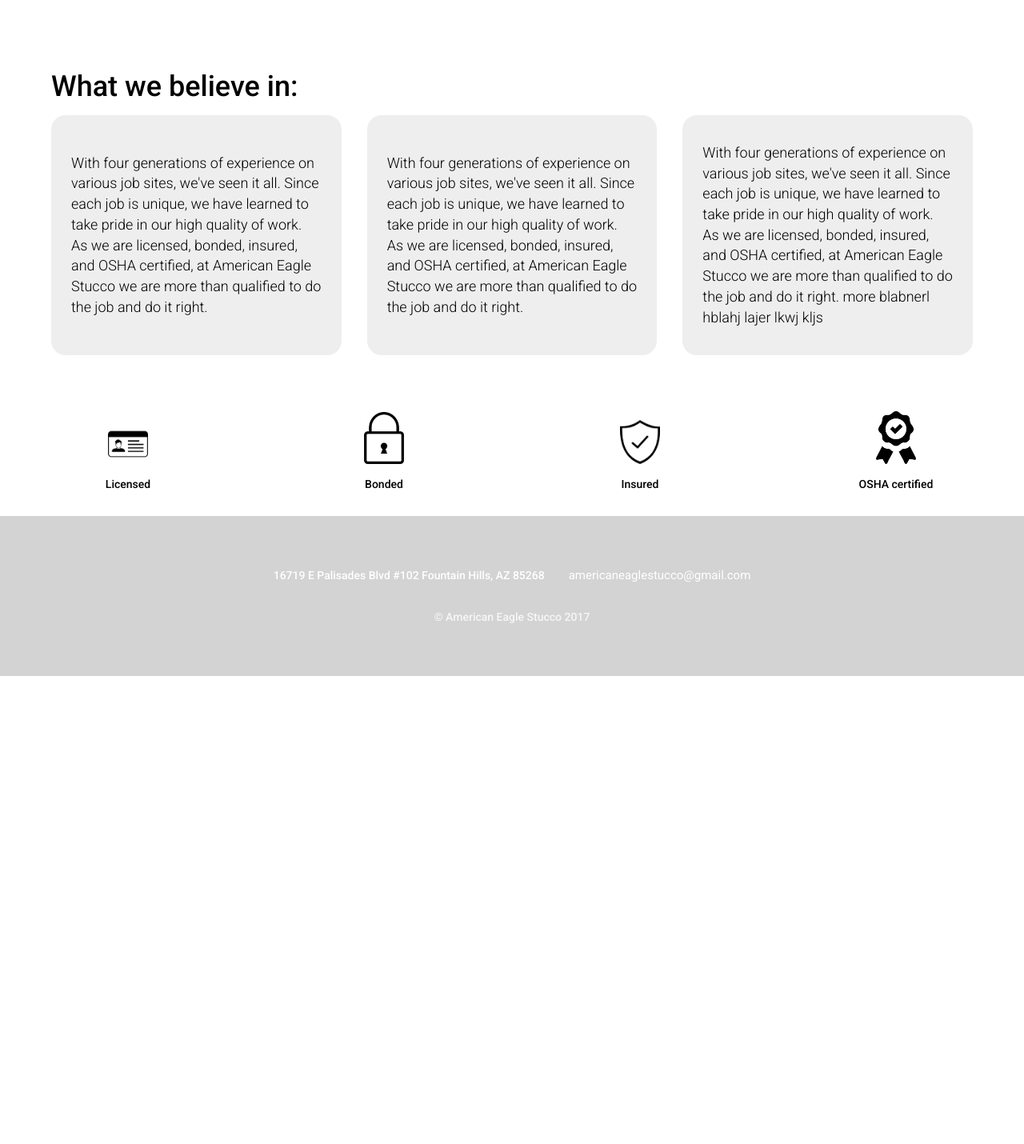
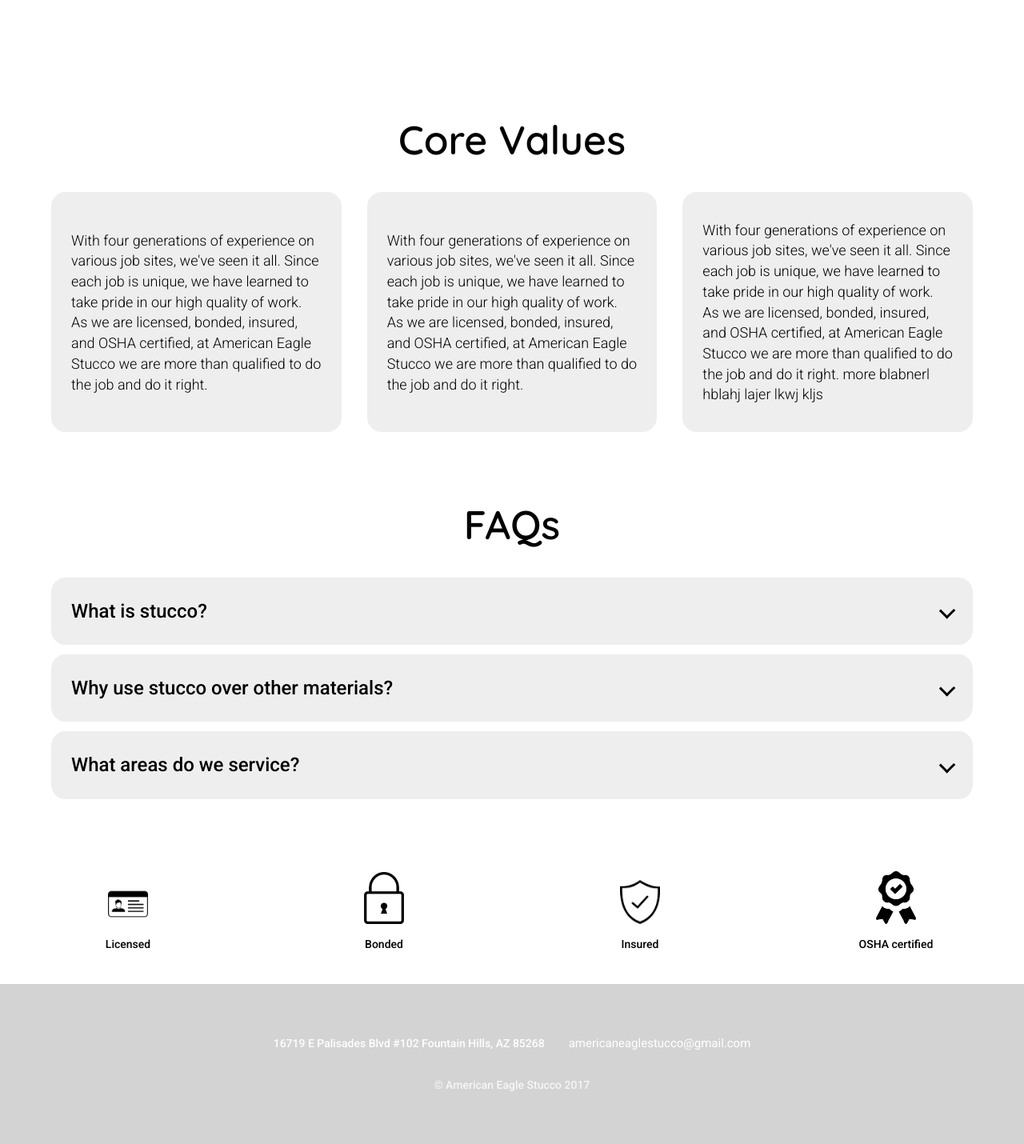
Before and after one commit to cnimcheski/American-Eagle-Stucco, a Flask app: page /about in a window 1280 px wide. Shown: the part 1381-2811 px from the top of the page at 80% size. Before the commit the page ends 2226 px from the top, so only its background shows below. Run offline with Flask 3, Linux system fonts and the light colour scheme; some libraries are stand-ins or nearby versions.

Commit message:
Added a FAQ section to the about page

```diff
--- a/static/css/about.css
+++ b/static/css/about.css
@@ -1,7 +1,7 @@
 .about {
   display: flex;
   flex-direction: column;
-  gap: 30px;
+  gap: 50px;
 }
 
 .headline-background {
@@ -49,7 +49,7 @@
 }
 
 .certifications {
-  margin-top: 40px;
+  margin: 40px 0;
   display: flex;
   align-items: flex-end;
 }
@@ -71,27 +71,15 @@
   justify-content: center;
   align-items: center;
   gap: 15px;
-  margin-bottom: 30px;
 }
 
-.certification-number {
-  font-size: 26px;
-}
-
-.section-header {
+.core-values-header,
+.faqs-header {
   color: black;
-  font-weight: 400;
-  font-size: 35px;
-  margin-bottom: 20px;
-  margin-top: 0px;
-}
-
-.summary-details,
-.section-details {
-  color: black;
-  font-weight: 300;
-  font-size: 21px;
-  margin: 12px 0;
+  font-family: "Quicksand", sans-serif;
+  font-weight: 600;
+  font-size: 50px;
+  margin: 30px 0;
 }
 
 .horizontal-divider {
@@ -102,6 +90,9 @@
 .core-values-container {
   width: 90%;
   margin: 0 auto;
+  display: flex;
+  flex-direction: column;
+  align-items: center;
 }
 
 .core-values {
@@ -120,11 +111,102 @@
   justify-content: center;
 }
 
-.core-value-text {
+.core-value p,
+.answer p {
   color: black;
   font-weight: 300;
   font-size: 18px;
+}
+
+.core-value p {
   padding: 25px;
+}
+
+.faqs-container {
+  width: 90%;
+  margin: 0 auto;
+  display: flex;
+  flex-direction: column;
+  align-items: center;
+}
+
+.faqs {
+  display: flex;
+  flex-direction: column;
+  gap: 12px;
+  margin-bottom: 0;
+  padding-inline-start: 0;
+}
+
+.faq {
+  padding: 25px;
+  border-radius: 18px;
+  background-color: rgb(238, 238, 238);
+  color: black;
+  font-weight: 300;
+  font-size: 18px;
+  display: flex;
+  flex-direction: column;
+  transition: box-shadow 0.3s;
+}
+
+.question {
+  display: flex;
+  justify-content: space-between;
+  align-items: center;
+  gap: 10px;
+}
+
+.question p {
+  font-weight: 500;
+  font-size: 24px;
+}
+
+.answer {
+  max-height: 0;
+  overflow: hidden;
+  transition: max-height 1.4s ease;
+}
+
+.answer p {
+  padding-top: 12px;
+  line-height: 1.6;
+}
+
+.faq.active .answer {
+  max-height: 500px;
+  animation: fade 1s ease-in-out;
+}
+
+.faq.active .arrow {
+  transform: rotate(225deg);
+}
+
+.arrow {
+  border: solid black;
+  border-width: 0 3px 3px 0;
+  display: inline-block;
+  padding: 5.7px;
+  height: 15px;
+  transform: rotate(45deg);
+  transition: transform 0.5s ease-in;
+}
+
+/* adding the fade in effect for faqs */
+@keyframes fade  {
+  from {
+    opacity: 0;
+    transform: translateY(-10px);
+  }
+  to {
+    opacity: 1;
+    transform: translateY(0px);
+  }
+}
+
+.faq:hover {
+  box-shadow: 0px 0px 5px 2px rgba(138, 138, 138, 0.75);
+  cursor: pointer;
 }
 
 .team {
@@ -175,6 +257,7 @@
   .certification {
     flex: initial;
     width: 50%;
+    margin-bottom: 35px;
   }
 
   .certification img {
--- a/static/css/contact-us.css
+++ b/static/css/contact-us.css
@@ -33,6 +33,11 @@
   color: gray;
   font-size: 16px;
   transition: opacity 0.05s;
+}
+
+.detail-link:focus {
+  color: gray;
+  text-decoration: none;
 }
 
 .detail-link:hover {
--- a/static/css/footer.css
+++ b/static/css/footer.css
@@ -15,6 +15,11 @@
 
 .email-link {
   transition: opacity 0.05s;
+}
+
+.email-link:focus {
+  color: white;
+  text-decoration: none;
 }
 
 .email-link:hover {
--- a/static/css/header.css
+++ b/static/css/header.css
@@ -1,3 +1,5 @@
+@import url("https://fonts.googleapis.com/css2?family=Quicksand:wght@400;600&display=swap");
+
 .home-image {
   width: 100%;
   height: 800px;
@@ -21,12 +23,10 @@
   font-style: italic;
   text-align: center;
   opacity: 0.9;
-  font-weight: 400;
   font-size: 35px;
 }
 
 .home-image-overlay-text-bottom {
-  font-weight: 500;
   font-size: 60px;
 
   margin-top: 15px;
@@ -56,7 +56,14 @@
   object-fit: cover;
 }
 
+.header-image-overlay,
+.home-image-overlay-container {
+  font-family: "Quicksand", sans-serif;
+  font-weight: 600;
+}
+
 .header-image-overlay {
+  font-size: 60px;
   position: absolute;
   top: 0;
   bottom: 0;
@@ -65,8 +72,6 @@
   display: flex;
   justify-content: center;
   align-items: center;
-  font-size: 60px;
-  font-weight: 500;
 }
 
 
--- a/static/javascript/script.js
+++ b/static/javascript/script.js
@@ -7,3 +7,12 @@ const sr = ScrollReveal ({
 
 sr.reveal('.home-image-overlay-container', {origin: 'top'})
 sr.reveal('.header-image-overlay', {origin: 'top'})
+
+
+const faqs = document.querySelectorAll(".faq");
+
+faqs.forEach(faq => {
+    faq.addEventListener("click", () => {
+        faq.classList.toggle("active");
+    });
+});
--- a/templates/about.html
+++ b/templates/about.html
@@ -41,18 +41,62 @@
     </div>
 
     <div class="core-values-container">
-      <h1 style="color: black; margin-bottom: 15px;">What we believe in:</h1>
+      <!-- <p class="core-values-header">What we believe in</p> -->
+      <p class="core-values-header">Core Values</p>
+
       <div class="core-values">
         <div class="core-value">
-          <p class="core-value-text">With four generations of experience on various job sites, we've seen it all. Since each job is unique, we have learned to take pride in our high quality of work. As we are licensed, bonded, insured, and OSHA certified, at American Eagle Stucco we are more than qualified to do the job and do it right.</p>
+          <p>With four generations of experience on various job sites, we've seen it all. Since each job is unique, we have learned to take pride in our high quality of work. As we are licensed, bonded, insured, and OSHA certified, at American Eagle Stucco we are more than qualified to do the job and do it right.</p>
         </div>
 
         <div class="core-value">
-          <p class="core-value-text">With four generations of experience on various job sites, we've seen it all. Since each job is unique, we have learned to take pride in our high quality of work. As we are licensed, bonded, insured, and OSHA certified, at American Eagle Stucco we are more than qualified to do the job and do it right.</p>
+          <p>With four generations of experience on various job sites, we've seen it all. Since each job is unique, we have learned to take pride in our high quality of work. As we are licensed, bonded, insured, and OSHA certified, at American Eagle Stucco we are more than qualified to do the job and do it right.</p>
         </div>
 
         <div class="core-value">
-          <p class="core-value-text">With four generations of experience on various job sites, we've seen it all. Since each job is unique, we have learned to take pride in our high quality of work. As we are licensed, bonded, insured, and OSHA certified, at American Eagle Stucco we are more than qualified to do the job and do it right. more blabnerl hblahj lajer lkwj kljs </p>
+          <p>With four generations of experience on various job sites, we've seen it all. Since each job is unique, we have learned to take pride in our high quality of work. As we are licensed, bonded, insured, and OSHA certified, at American Eagle Stucco we are more than qualified to do the job and do it right. more blabnerl hblahj lajer lkwj kljs </p>
+        </div>
+      </div>
+    </div>
+
+    <div class="faqs-container">
+      <p class="faqs-header">FAQs</p>
+
+      <div class="faqs">
+        <div class="faq">
+          <div class="question">
+            <p>What is stucco?</p>
+
+            <i class="arrow"></i>
+          </div>
+
+          <div class="answer">
+            <p>Stucco is a construction material made from a mixture of water, aggregates, and a binder. It's applied wet and hardens into a dense solid. Stucco is applied to the exterior of buildings. It's texture can vary from smooth to highly textured.</p>
+          </div>
+        </div>
+
+        <div class="faq">
+          <div class="question">
+            <p>Why use stucco over other materials?</p>
+
+            <i class="arrow"></i>
+          </div>
+
+          <div class="answer">
+            <p>Stucco is very durable. It's resistent to fire, rot, mold, impact, and termite infestation. Because of it's durability, stucco is also very sustainable, lasting as long as 100 years or more. In addition, stucco also boasts great appearance and offers unlimited customization as the finish can be anything from smooth to highly textured.</p>
+          </div>
+        </div>
+
+        <div class="faq">
+          <div class="question">
+            <p>What areas do we service?</p>
+
+            <i class="arrow"></i>
+          </div>
+
+          <div class="answer">
+            <p>Although we are based in the valley, we also service the rest of Arizona, and even other states and countries. If you are in need of service outside of Arizona, please give us a call or fill out the contact form in the "Contact Us" page with the details of your project so we can confirm it's within our ranges.</p>
+          </div>
         </div>
       </div>
     </div>
@@ -78,67 +122,5 @@
         <p>OSHA certified</p>
       </div>
     </div>
-    <!-- <div class="certification">
-      <img src="static/images/certified-icon.png">
-      <p class="certification-number">236</p>
-      <p>Projects Completed</p>
-    </div>
-
-    <div class="certification">
-      <img src="static/images/certified-icon.png">
-      <p class="certification-number">4</p>
-      <p>Generations of Service</p>
-    </div> -->
   </div>
-
-  <!-- <div class="about">
-    <div class="about-summary">
-      <p class="summary-details">At American Eagle Stucco, we value our high quality of work.</p>
-      <p class="summary-details">detail 2</p>
-    </div>
-
-    <div class="about-section">
-      <p class="section-header">OUR MISSION</p>
-      <p class="section-details">section details</p>
-    </div>
-
-    <div class="horizontal-divider"></div>
-
-    <div class="about-section">
-      <p class="section-header">OUR FOCUS</p>
-      <p class="section-details">section details</p>
-    </div>
-
-    <div class="horizontal-divider"></div>
-
-    <div class="about-section">
-      <p class="section-header">MEET THE TEAM</p>
-
-      <div class="team">
-        <div class="person-card">
-          <img src="static/images/person.jpg">
-        </div>
-
-        <div class="person-card">
-
-        </div>
-
-        <div class="person-card">
-
-        </div>
-
-        <div class="person-card">
-
-        </div>
-
-        <div class="person-card">
-
-        </div>
-
-        <div class="person-card">
-
-        </div>
-      </div>
-    </div>
-  </div> -->
 {% endblock %}
```
